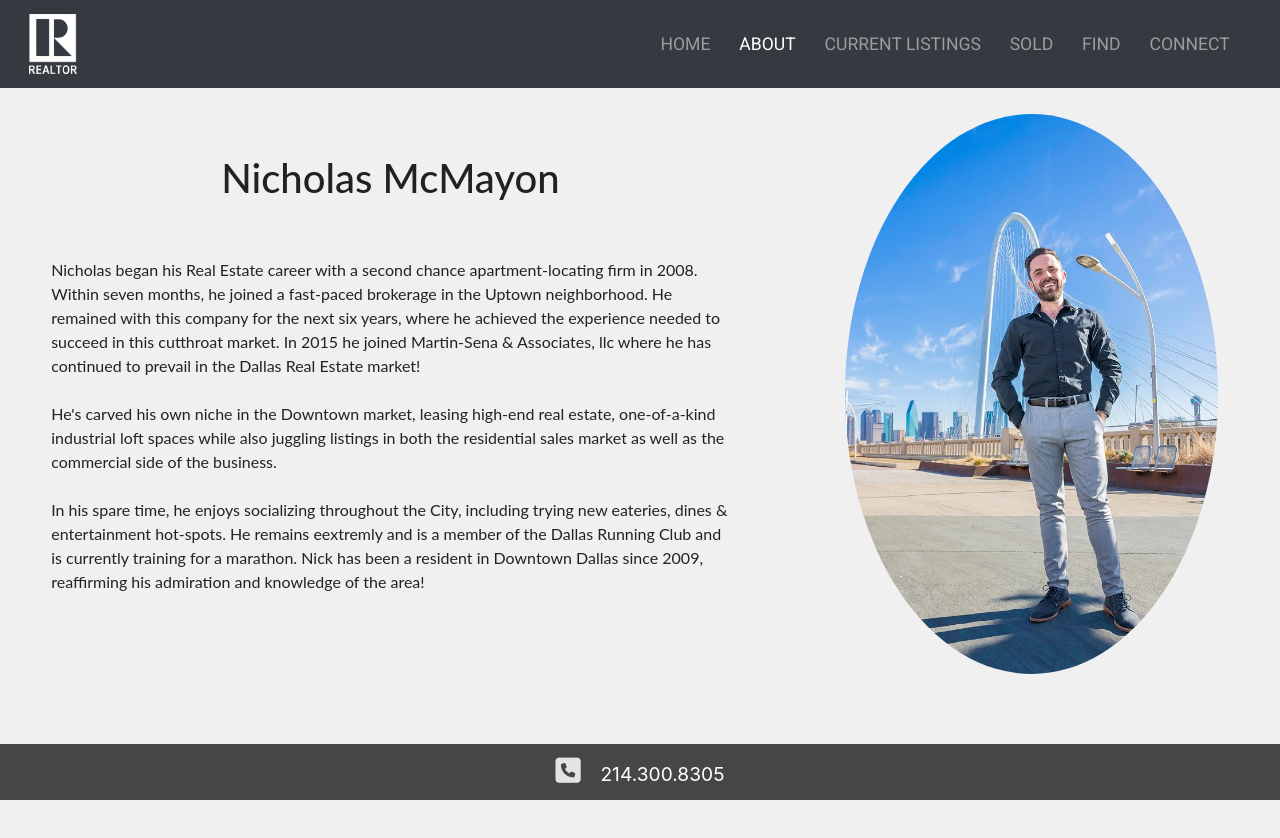
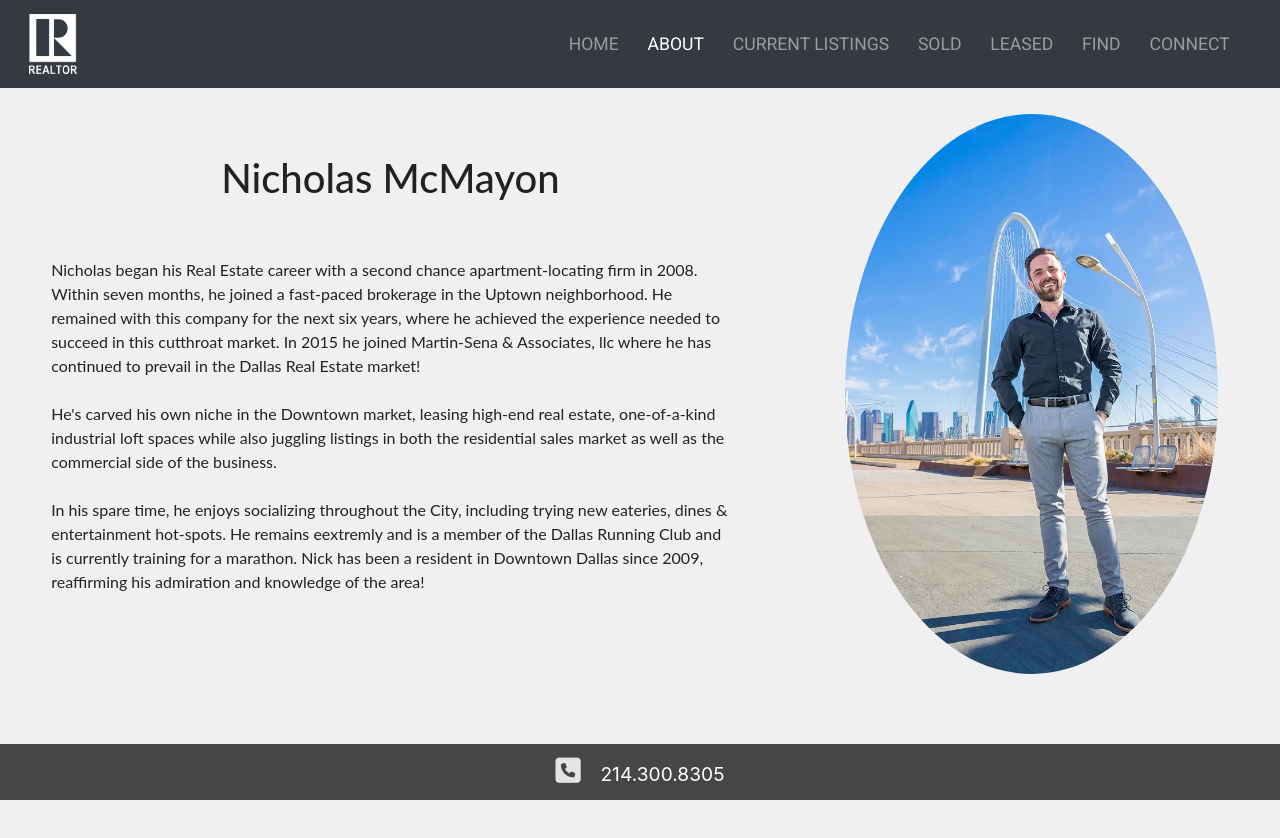
Before and after one commit to JesseBadgley/realtor-mcmayon-v2, a plain HTML site: page about.html in a window 1280 px wide. Drawn offline with nearby package versions, Linux system fonts and the light colour scheme; a web font is replaced by a local one.

Commit message:
added leased to navbar

```diff
--- a/about.html
+++ b/about.html
@@ -83,6 +83,15 @@
 								>Sold</a
 							>
 						</li>
+
+						<li class="nav-item">
+							<a
+								class="nav-link"
+								href="#"
+								style="font-family: Roboto, sans-serif;"
+								>Leased</a
+							>
+						</li>
 						<li class="nav-item">
 							<a
 								class="nav-link"
```
Also changed, not shown: index.html (+7 -0 lines).
